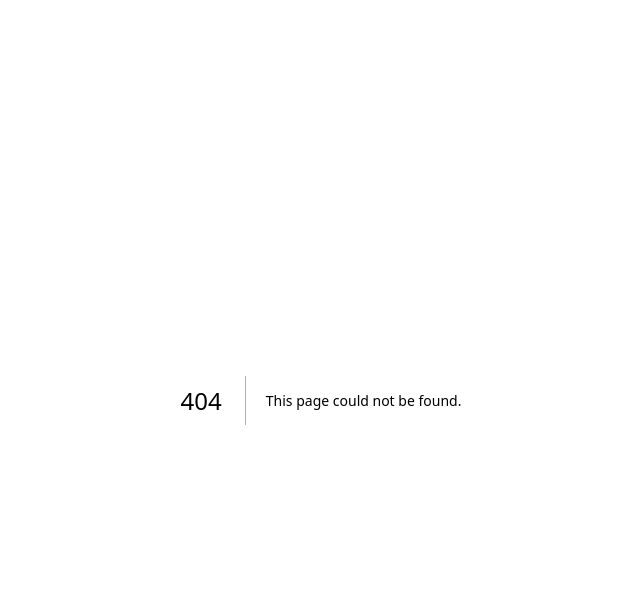
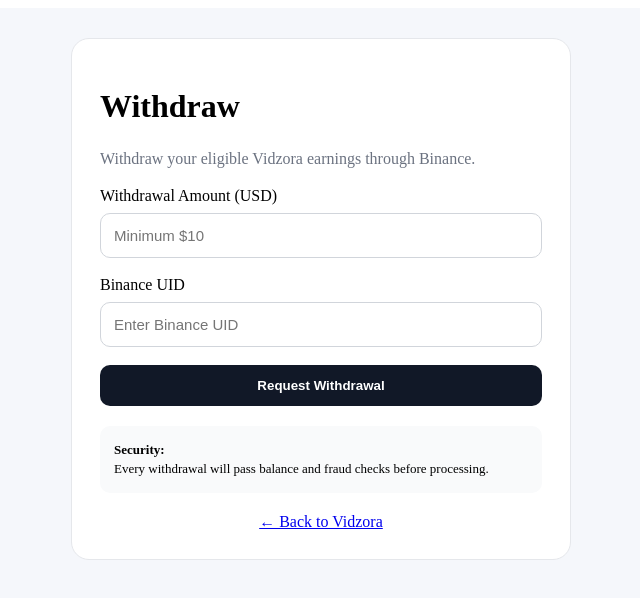
Before and after one commit to robiulbhai2766-byte/Vidzora, a Next.js app: page /withdraw in a window 1280 px wide. Before the commit this address had no page. Shown: the top 598 px of the page, without its empty margins (319-959 px from the left). Built offline with nearby package versions, Linux system fonts and the light colour scheme; no server answers.

Commit message:
Create page.js

```diff
--- /dev/null
+++ b/app/withdraw/page.js
@@ -0,0 +1,190 @@
+"use client";
+
+import { useState } from "react";
+import { supabase } from "../../lib/supabase";
+
+export default function WithdrawPage() {
+  const [amount, setAmount] = useState("");
+  const [binanceUid, setBinanceUid] = useState("");
+  const [loading, setLoading] = useState(false);
+  const [message, setMessage] = useState("");
+
+  async function submitWithdrawal(e) {
+    e.preventDefault();
+    setMessage("");
+
+    const numericAmount = Number(amount);
+
+    if (!Number.isFinite(numericAmount) || numericAmount <= 0) {
+      setMessage("Enter a valid withdrawal amount.");
+      return;
+    }
+
+    if (numericAmount < 10) {
+      setMessage("Minimum withdrawal is $10.");
+      return;
+    }
+
+    if (!binanceUid.trim()) {
+      setMessage("Enter your Binance UID.");
+      return;
+    }
+
+    setLoading(true);
+
+    const {
+      data: { user },
+    } = await supabase.auth.getUser();
+
+    if (!user) {
+      setLoading(false);
+      window.location.href = "/login";
+      return;
+    }
+
+    /*
+      IMPORTANT:
+      The actual withdrawal request must be created
+      by a secure server-side API.
+
+      Do NOT insert directly into withdrawal_requests
+      from the browser.
+    */
+
+    setLoading(false);
+
+    setMessage(
+      "Withdrawal form is ready. Secure server-side withdrawal processing will be connected next."
+    );
+  }
+
+  return (
+    <main style={styles.page}>
+      <div style={styles.card}>
+        <h1>Withdraw</h1>
+
+        <p style={styles.info}>
+          Withdraw your eligible Vidzora earnings through Binance.
+        </p>
+
+        <form onSubmit={submitWithdrawal}>
+          <label>Withdrawal Amount (USD)</label>
+
+          <input
+            type="number"
+            min="10"
+            step="0.01"
+            placeholder="Minimum $10"
+            value={amount}
+            onChange={(e) => setAmount(e.target.value)}
+            style={styles.input}
+            required
+          />
+
+          <label>Binance UID</label>
+
+          <input
+            type="text"
+            placeholder="Enter Binance UID"
+            value={binanceUid}
+            onChange={(e) => setBinanceUid(e.target.value)}
+            style={styles.input}
+            required
+          />
+
+          <button
+            type="submit"
+            disabled={loading}
+            style={styles.button}
+          >
+            {loading ? "Checking..." : "Request Withdrawal"}
+          </button>
+        </form>
+
+        {message && (
+          <div style={styles.message}>
+            {message}
+          </div>
+        )}
+
+        <div style={styles.note}>
+          <strong>Security:</strong>
+          <br />
+          Every withdrawal will pass balance and fraud checks
+          before processing.
+        </div>
+
+        <a href="/" style={styles.home}>
+          ← Back to Vidzora
+        </a>
+      </div>
+    </main>
+  );
+}
+
+const styles = {
+  page: {
+    minHeight: "100vh",
+    background: "#f5f7fb",
+    padding: "30px 15px",
+  },
+
+  card: {
+    width: "100%",
+    maxWidth: "500px",
+    margin: "auto",
+    background: "#fff",
+    padding: "28px",
+    borderRadius: "18px",
+    border: "1px solid #e5e7eb",
+    boxSizing: "border-box",
+  },
+
+  info: {
+    color: "#6b7280",
+    lineHeight: 1.5,
+  },
+
+  input: {
+    width: "100%",
+    padding: "13px",
+    margin: "8px 0 18px",
+    border: "1px solid #d1d5db",
+    borderRadius: "10px",
+    boxSizing: "border-box",
+    fontSize: "15px",
+  },
+
+  button: {
+    width: "100%",
+    padding: "13px",
+    border: 0,
+    borderRadius: "10px",
+    background: "#111827",
+    color: "#fff",
+    fontWeight: "700",
+  },
+
+  message: {
+    marginTop: "18px",
+    padding: "12px",
+    background: "#f3f4f6",
+    borderRadius: "10px",
+    fontSize: "14px",
+  },
+
+  note: {
+    marginTop: "20px",
+    padding: "14px",
+    background: "#f9fafb",
+    borderRadius: "10px",
+    fontSize: "13px",
+    lineHeight: 1.5,
+  },
+
+  home: {
+    display: "block",
+    marginTop: "20px",
+    textAlign: "center",
+  },
+};
```
